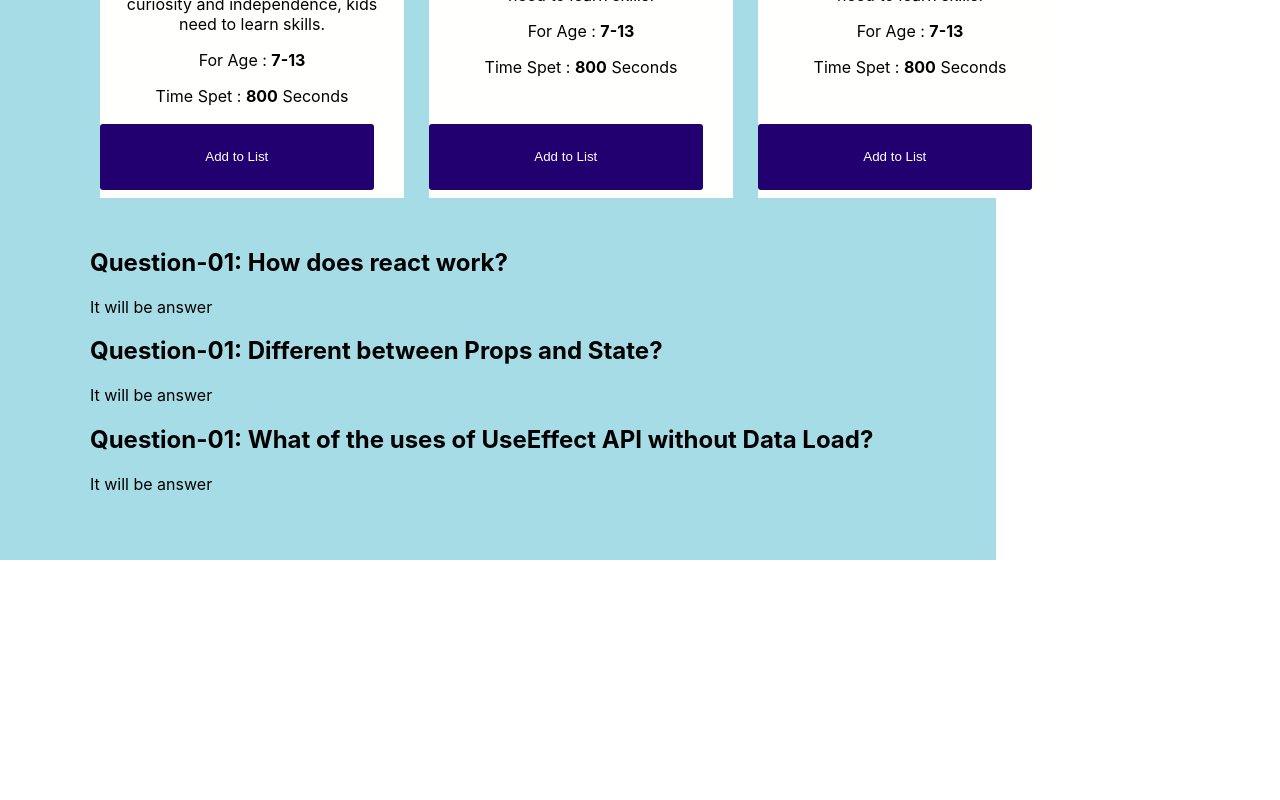
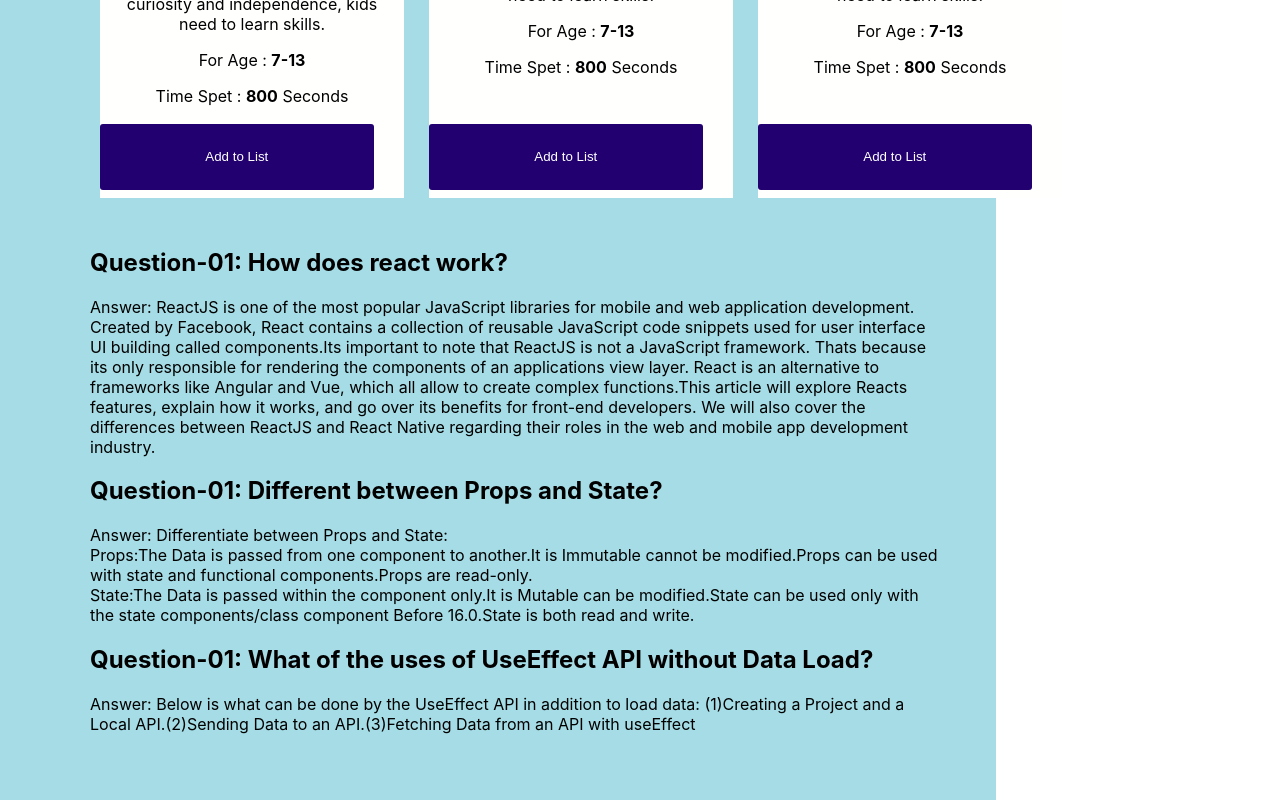
Before and after one commit to MajbaUddin7/a8-youth-growth-socity, a React (Create React App) app: page / in a window 1280 px wide. Shown: the part 1377-2177 px from the top of the page. Before the commit the page ends 1937 px from the top, so only its background shows below. Built offline with nearby package versions, Linux system fonts and the light colour scheme.

Commit message:
Questions Answer complete

```diff
--- a/src/components/Questions/Questions.js
+++ b/src/components/Questions/Questions.js
@@ -6,16 +6,26 @@ const Questions = () => {
             <ul>
                 <li>
                     <h2>Question-01: How does react work?</h2>
-                    <p>It will be answer</p>
+                    <p>Answer:
+                        ReactJS is one of the most popular JavaScript libraries for mobile and web application development. Created by Facebook, React contains a collection of reusable JavaScript code snippets used for user interface UI building called components.Its important to note that ReactJS is not a JavaScript framework. Thats because its only responsible for rendering the components of an applications view layer. React is an alternative to frameworks like Angular and Vue, which all allow to create complex functions.This article will explore Reacts features, explain how it works, and go over its benefits for front-end developers. We will also cover the differences between ReactJS and React Native regarding their roles in the web and mobile app development industry.</p>
                 </li>
 
                 <li>
                     <h2>Question-01: Different between Props and State?</h2>
-                    <p>It will be answer</p>
+                    <p>Answer: Differentiate between Props and State:
+                        <li>
+                            Props:The Data is passed from one component to another.It is Immutable cannot be modified.Props can be used with state and functional components.Props are read-only.
+                        </li>
+                        <li>
+                            State:The Data is passed within the component only.It is Mutable can be modified.State can be used only with the state components/class component Before 16.0.State is both read and write.
+                        </li>
+                    </p>
                 </li>
                 <li>
                     <h2>Question-01: What of the uses of UseEffect API without Data Load?</h2>
-                    <p>It will be answer</p>
+                    <p>Answer: Below is what can be done by the UseEffect API in addition to load data:
+                        (1)Creating a Project and a Local API.(2)Sending Data to an API.(3)Fetching Data from an API with useEffect
+                    </p>
                 </li>
             </ul>
         </div>
--- a/src/components/Sideber/Sideber.js
+++ b/src/components/Sideber/Sideber.js
@@ -13,9 +13,8 @@ const Sideber = ({ excercise }) => {
     }
 
     useEffect(() => {
-        console.log(breakTime);
-        localStorage.setItem('Break_Time', JSON.stringify(breakTime));
-    }, [breakTime])
+        if (breakTime.length > 1) localStorage.setItem("todos", JSON.stringify(breakTime));
+    }, [breakTime]);
 
     useEffect(() => {
         const data = window.localStorage.getItem('MY_APP_STATE');
--- a/src/components/Utilites/Fakedb.js
+++ b/src/components/Utilites/Fakedb.js
@@ -0,0 +1,5 @@
+const addtodb = id => {
+    localStorage.setItem(id, 1);
+}
+
+export { addtodb }
```
